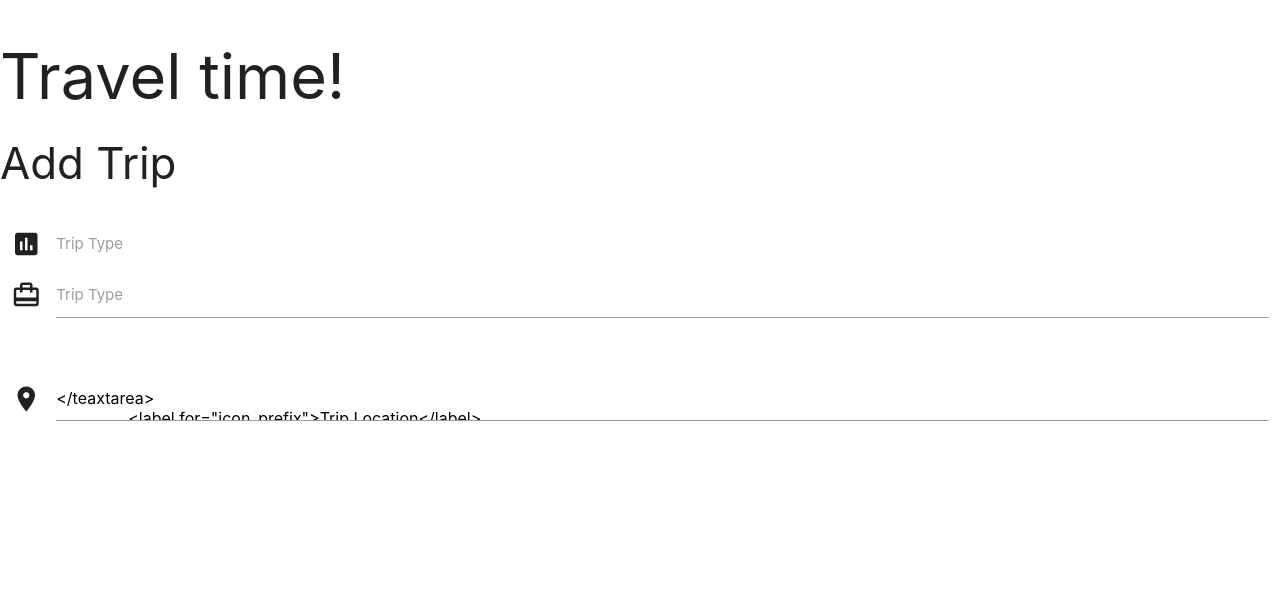
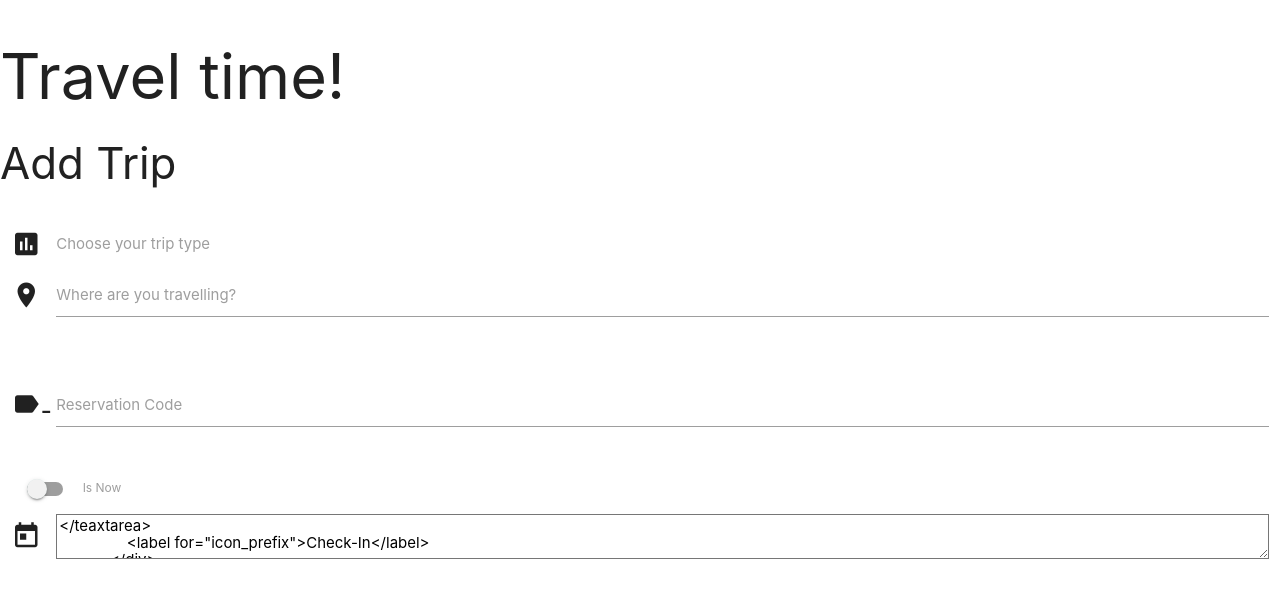
Before and after one commit to Maja-Jer/travel-o-rama, a Flask app: page /add_trip in a window 1280 px wide. Shown: the top 599 px of the page. Run offline with Flask 2, Linux system fonts and the light colour scheme; data that the repository does not hold is empty; some libraries are stand-ins or nearby versions.

Commit message:
working on trip_type categories and pulling them from MongoDB

```diff
--- a/templates/addtrip.html
+++ b/templates/addtrip.html
@@ -5,7 +5,9 @@
 <h3>Add Trip</h3>
 <div class="row">
 	<form action="" method="POST" class="col s12">
+
         <!-- select option https://materializecss.com/select.html-->
+
         <div class="row">
          <div class="input-field col s12">
          <i class="material-icons prefix">poll</i>
@@ -15,30 +17,29 @@
                     <option value="{{trips.trip_type}}">{{trips.trip_type}}</option>
                 {% endfor %}
             </select>
-            <label>Trip Type</label>
+            <label>Choose your trip type</label>
         </div>
         </div>
-		<div class="row">
-			<div class="input-field col s12">
-				<i class="material-icons prefix">card_travel</i>
-				<input id="trip_type" name="trip_type" type="text" class="validate">
-				<label for="icon_prefix">Trip Type</label>
-			</div>
-		</div>
+
 		<div class="row">
 			<div class="input-field col s12">
 				<i class="material-icons prefix">location_on</i>
-				<textarea name="trip_location" name="trip_location" type="text" class="materialize-textarea"></teaxtarea>
-                <label for="icon_prefix">Trip Location</label>
+				<textarea name="trip_location" name="trip_location" type="text" class="materialize-textarea"></textarea>
+                <label for="icon_prefix">Where are you travelling?</label>
             </div>
+
         </div>
+
         <div class="row">
-            <div class="input-field col s12">
-                <i class="material-icons prefix">label_outline</i>
-                <textarea name="transport_code" name="transport_code" type="text" class="validate"></teaxtarea>
+			<div class="input-field col s12">
+				<i class="material-icons prefix">label-outline</i>
+				<textarea name="transport_code" name="transport_code" type="text" class="materialize-textarea"></textarea>
                 <label for="icon_prefix">Reservation Code</label>
             </div>
+
         </div>
+
+
         <!-- Switch https://materializecss.com/switches.html-->
         <div class="switch">
             <label>
```
